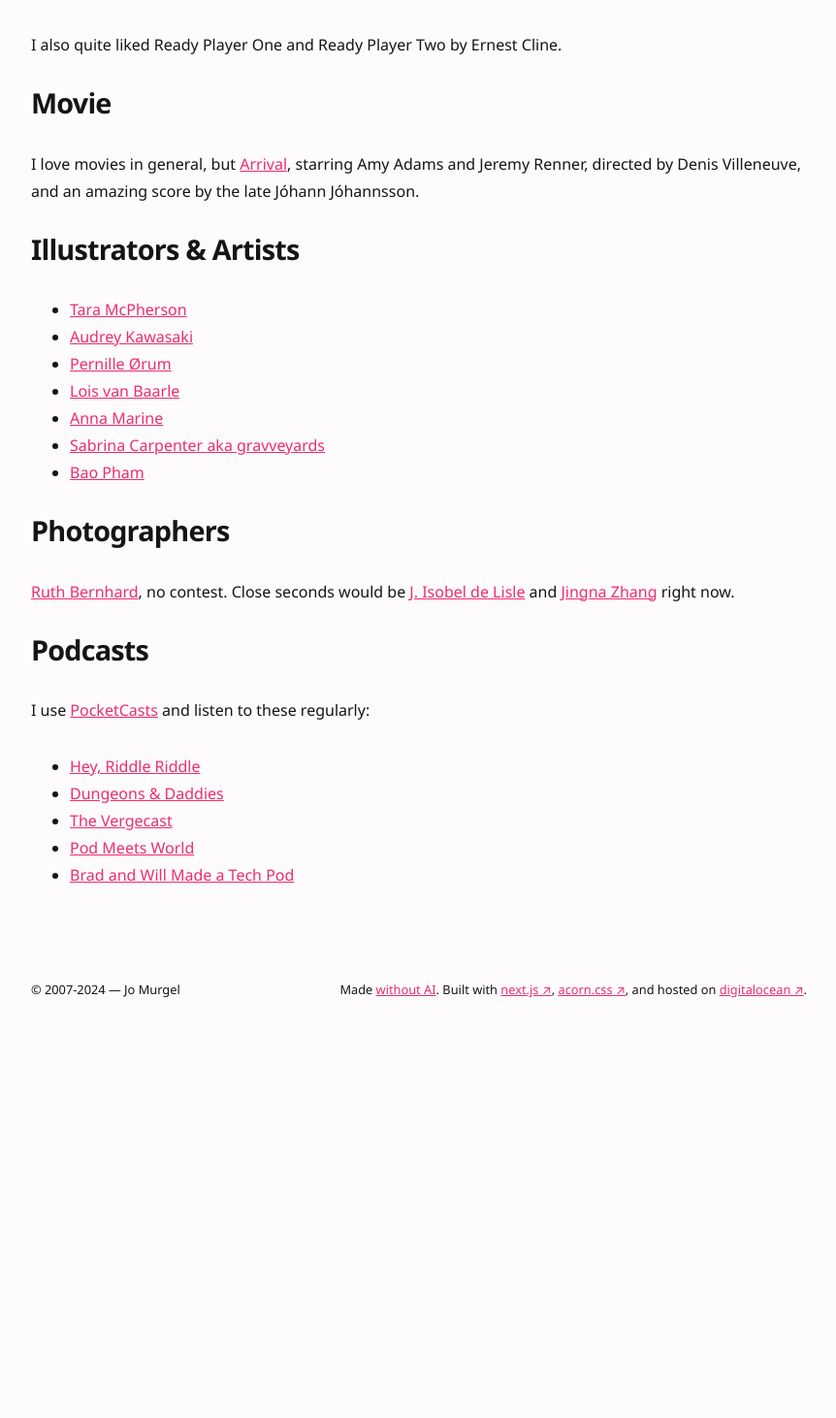
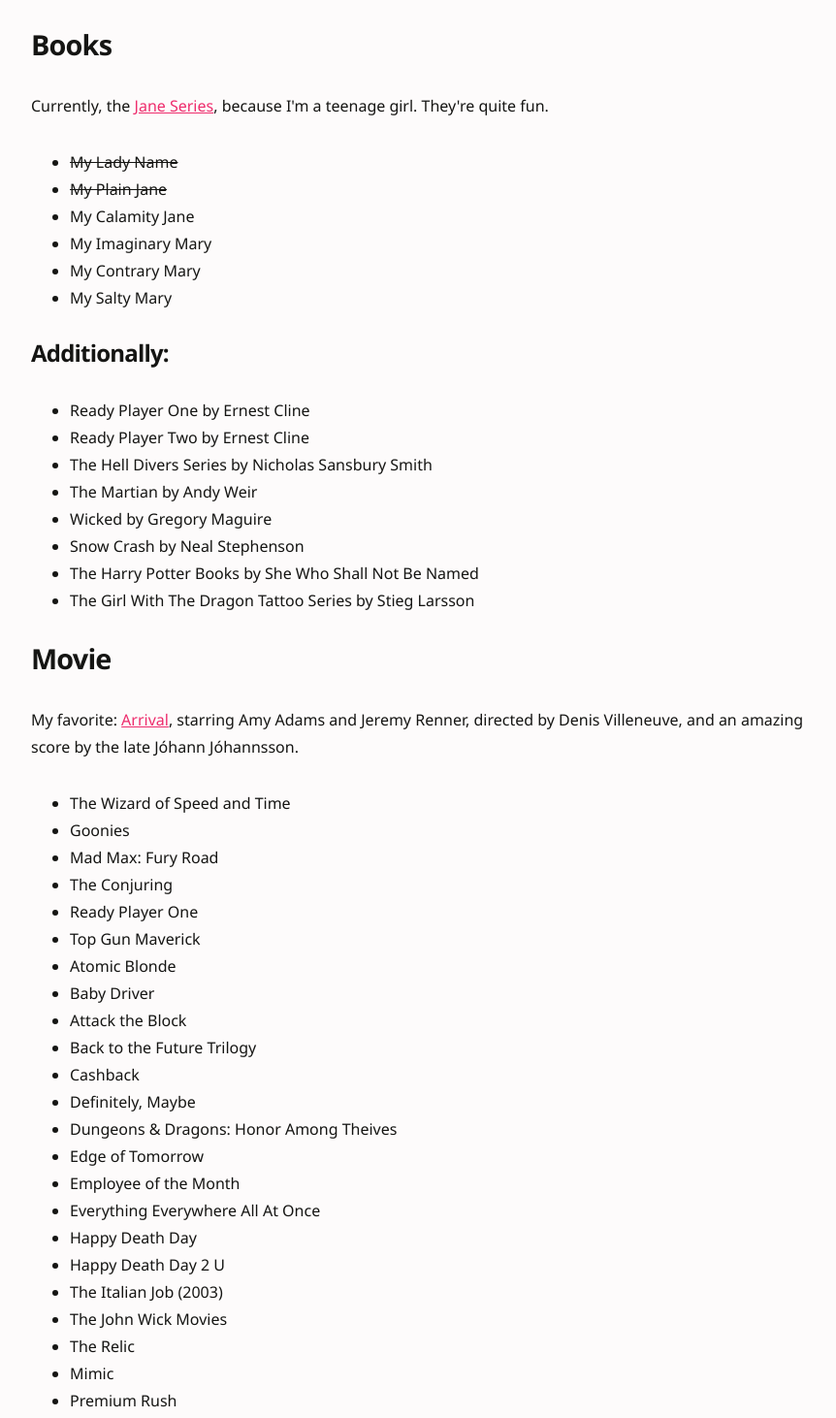
Before and after one commit to jomurgel/jomurgel-learn, a Next.js app: page /codex in a window 1280 px wide. Shown: the part 1335-2797 px from the top of the page at 97% size, without its empty margins (208-1070 px from the left). Before the commit the page ends 2407 px from the top, so only its background shows below. Built offline with nearby package versions, Linux system fonts and the light colour scheme.

Commit message:
updates the codex

```diff
--- a/src/app/codex/content.mdx
+++ b/src/app/codex/content.mdx
@@ -1,9 +1,21 @@
-## Music
+## Albums
+- [Kintsugi](https://open.spotify.com/album/6BK3muExDOuk0VnyMn9NVw?si=UHonD6_VQjGWWojj-DXbrQ) by Death Cab for Cutie
+- [After Dark](https://open.spotify.com/album/7dszm1dxmXo1Tgw97QOPeA?si=OprnObLPSGSzGj12P_Mo_g) by Essenger
+- [Question Bedtime](https://open.spotify.com/album/2hdF4ENcOo16q4RNIp6EDz?si=8HYRu_9dQK-w_H7TR_oTng) by MC Frontalot
+- [In Serach Of The Antidote](https://open.spotify.com/album/1ZXvAPiGoqDXWsLHd3oZ8Q?si=tEEQWjffQzOAmGx5HyRYIw) by Fletcher
+- [Goosebumps The Musical: Phantom of the Auditorium](https://open.spotify.com/album/1ZXvAPiGoqDXWsLHd3oZ8Q?si=tEEQWjffQzOAmGx5HyRYIw)
+- [Wicked](https://open.spotify.com/album/1woCvthHJakakroP6dXNxs?si=dL1hGwxMTlyPxaHBEIJQVg) w/ The Original Broadway Cast
+- [Arrival](https://open.spotify.com/album/1woCvthHJakakroP6dXNxs?si=dL1hGwxMTlyPxaHBEIJQVg) Soundtrack
+- [Once Upon A Time](https://open.spotify.com/album/1woCvthHJakakroP6dXNxs?si=dL1hGwxMTlyPxaHBEIJQVg) by Feeling Left Out
+- [Sticks And Stones](https://open.spotify.com/album/29rNv6X8yQsCMiIOqkHud8?si=PbcO_GRPS2aCUeQE1eBOFw) by New Found Glory
 
-[Kintsugi](https://open.spotify.com/album/6BK3muExDOuk0VnyMn9NVw?si=x-fq2btXSO-DxK0xZWIMLg) by Death Cab for Cutie always feels like an album I need when I need a chill vibe. My music otherwise ebbs and flows. I'm not particularly musical myself, so I like music based on how it makes me feel. I like a lot of individual songs, fewer full albums, and even fewer actual bands.
+## Songs
+- [Please Please Please](https://open.spotify.com/track/2tHwzyyOLoWSFqYNjeVMzj?si=3k2t71Y9Rke08eGp4IDlBg) by Sabrina Carpenter
+- [Healing](https://open.spotify.com/track/2jgq1RlYLt4FZldm4KAfj2?si=snmBz7PrQhuosVBxXvzKXw&context=spotify%3Aalbum%3A3sjbCpkd5bRaUuDMxKUy3s) by Fletcher
+- [Calvin Klein](https://open.spotify.com/track/07vCTKCa4UvgtX7IeNjiw3?si=LhwKfdxESAuM3JLhoeEwQg&context=spotify%3Aalbum%3A59ooiAYmmxa9MET26pJDtM) by No More Kings
 
 ## Books
-I prefer audiobooks, but have gotten into physical (hardcover) books recently. I'm currently reading through the [Jane Series](https://www.harpercollins.com/collections/books-series-the-lady-janies), because I'm a teenage girl. They're quite fun.
+Currently, the [Jane Series](https://www.harpercollins.com/collections/books-series-the-lady-janies), because I'm a teenage girl. They're quite fun.
 
 [//]: <> (@todo: figure out why strikethrough isn't working as tildes)
 - <strike>My Lady Name</strike>
@@ -13,10 +25,69 @@
 - My Contrary Mary
 - My Salty Mary
 
-I also quite liked Ready Player One and Ready Player Two by Ernest Cline.
+### Additionally:
+- Ready Player One by Ernest Cline
+- Ready Player Two by Ernest Cline
+- The Hell Divers Series by Nicholas Sansbury Smith
+- The Martian by Andy Weir
+- Wicked by Gregory Maguire
+- Snow Crash by Neal Stephenson
+- The Harry Potter Books by She Who Shall Not Be Named
+- The Girl With The Dragon Tattoo Series by Stieg Larsson
 
 ## Movie
-I love movies in general, but [Arrival](https://www.imdb.com/title/tt2543164/), starring Amy Adams and Jeremy Renner, directed by Denis Villeneuve, and an amazing score by the late Jóhann Jóhannsson.
+My favorite: [Arrival](https://www.imdb.com/title/tt2543164/), starring Amy Adams and Jeremy Renner, directed by Denis Villeneuve, and an amazing score by the late Jóhann Jóhannsson.
+
+- The Wizard of Speed and Time
+- Goonies
+- Mad Max: Fury Road
+- The Conjuring
+- Ready Player One
+- Top Gun Maverick
+- Atomic Blonde
+- Baby Driver
+- Attack the Block
+- Back to the Future Trilogy
+- Cashback
+- Definitely, Maybe
+- Dungeons & Dragons: Honor Among Theives
+- Edge of Tomorrow
+- Employee of the Month
+- Everything Everywhere All At Once
+- Happy Death Day
+- Happy Death Day 2 U
+- The Italian Job (2003)
+- The John Wick Movies
+- The Relic
+- Mimic
+- Premium Rush
+- Rare Exports
+- Ready or Not
+- Resurrect Dead: The Mystery of the Toynbee Tiles
+- Safety Not Guaranteed
+- Scott Pilgrim Vs. The World
+- Slither
+- Tremors
+- Tremors 2
+- Yesterday
+
+## Television
+- The Magicians
+- Loki
+- The Big Bang Theory
+- Ted Lasso
+- Mythic Quest
+- Silo
+- Severance
+- From
+- The Curse of Oak Island
+- Brooklyn Nine-nine
+- Fringe
+- How I Met Your Mother
+- Psych
+- Westworld
+- Watchmen
+- Silicon Valley
 
 ## Illustrators & Artists
 - [Tara McPherson](https://www.taramcpherson.com/)
@@ -28,13 +99,21 @@
 - [Bao Pham](https://www.instagram.com/baotpham/)
 
 ## Photographers
-[Ruth Bernhard](https://en.wikipedia.org/wiki/Ruth_Bernhard), no contest. Close seconds would be [J. Isobel de Lisle](https://www.instagram.com/jisobeldelisle/?hl=en) and [Jingna Zhang](https://www.zhangjingna.com/) right now.
+- [Ruth Bernhard](https://en.wikipedia.org/wiki/Ruth_Bernhard)
+- [J. Isobel de Lisle](https://www.instagram.com/jisobeldelisle)
+- [Jingna Zhang](https://www.zhangjingna.com)
+- [Corwin Prescott](https://www.instagram.com/corwinprescott)
 
 ## Podcasts
 I use [PocketCasts](https://pocketcasts.com) and listen to these regularly:
 
 - [Hey, Riddle Riddle](https://www.heyriddleriddle.com/)
 - [Dungeons & Daddies](https://www.dungeonsanddaddies.com/)
-- [The Vergecast](https://www.theverge.com/the-vergecast")
-- [Pod Meets World](https://podmeetsworldshow.com/)
+- [The Vergecast](https://www.theverge.com/the-vergecast/)
+- [Decoder](https://www.theverge.com/decoder-podcast-with-nilay-patel)
 - [Brad and Will Made a Tech Pod](https://techpod.content.town/)
+- [Smashing Security](https://www.smashingsecurity.com/)
+- [Endless Thread](https://www.wbur.org/podcasts/endlessthread/)
+- [Smalltown Murder](https://shutupandgivememurder.com/)
+- [Twenty Thouand Hertz](https://20k.org/)
+- [Under Understood](https://underunderstood.com/podcast/)
--- a/src/app/codex/page.tsx
+++ b/src/app/codex/page.tsx
@@ -8,9 +8,9 @@
       <section data-type="top">
         <header>
           <h1 aria-label="The Jo Murgel COdex">
-            Nobody asked for it, but I &hearts; this stuff...
+            I &hearts; this stuff...
           </h1>
-          <p>A compiled list of likes and general favorites in no particular order of importance.</p>
+          <p>A compiled list of things I like in no particular order of importance.</p>
         </header>
       </section>
 
```
